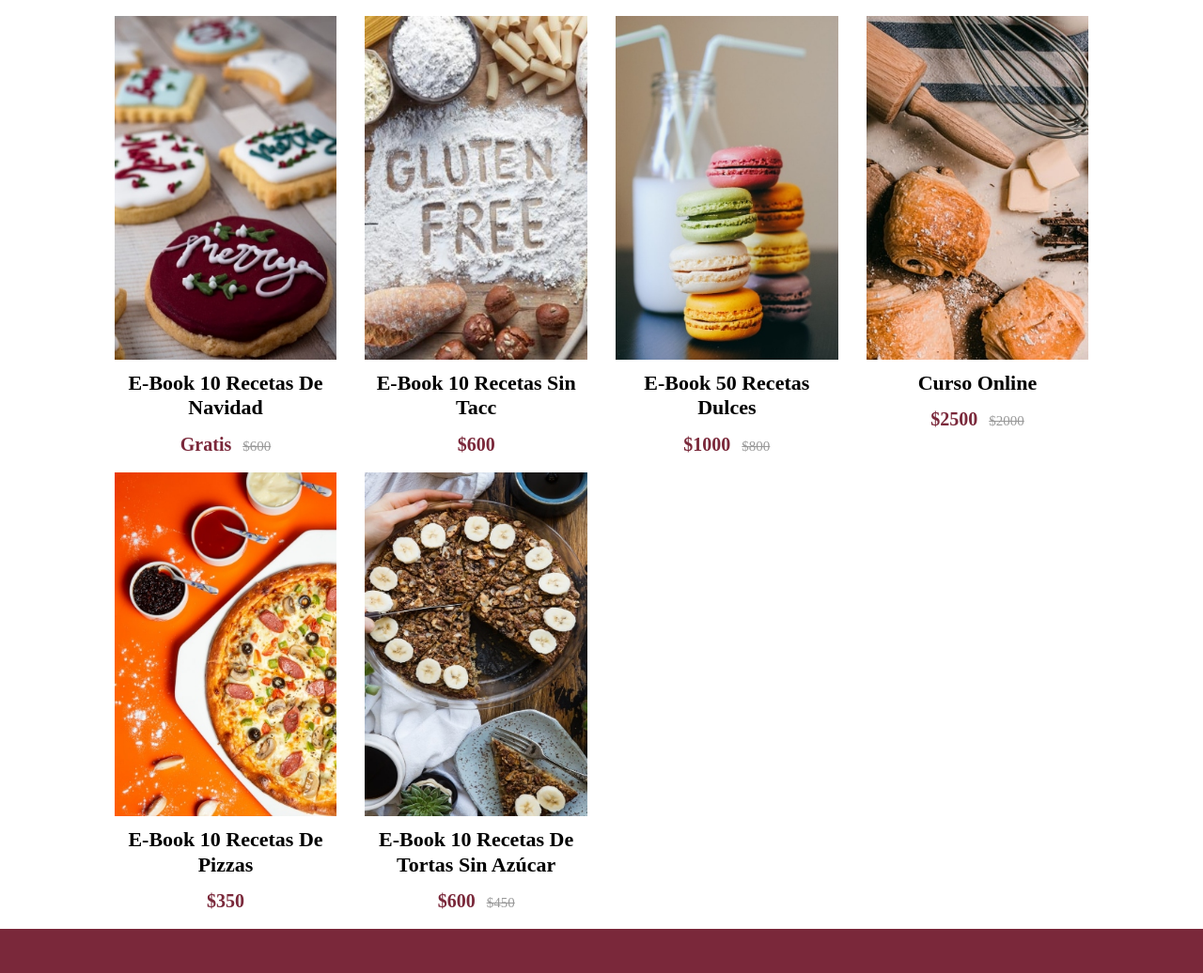
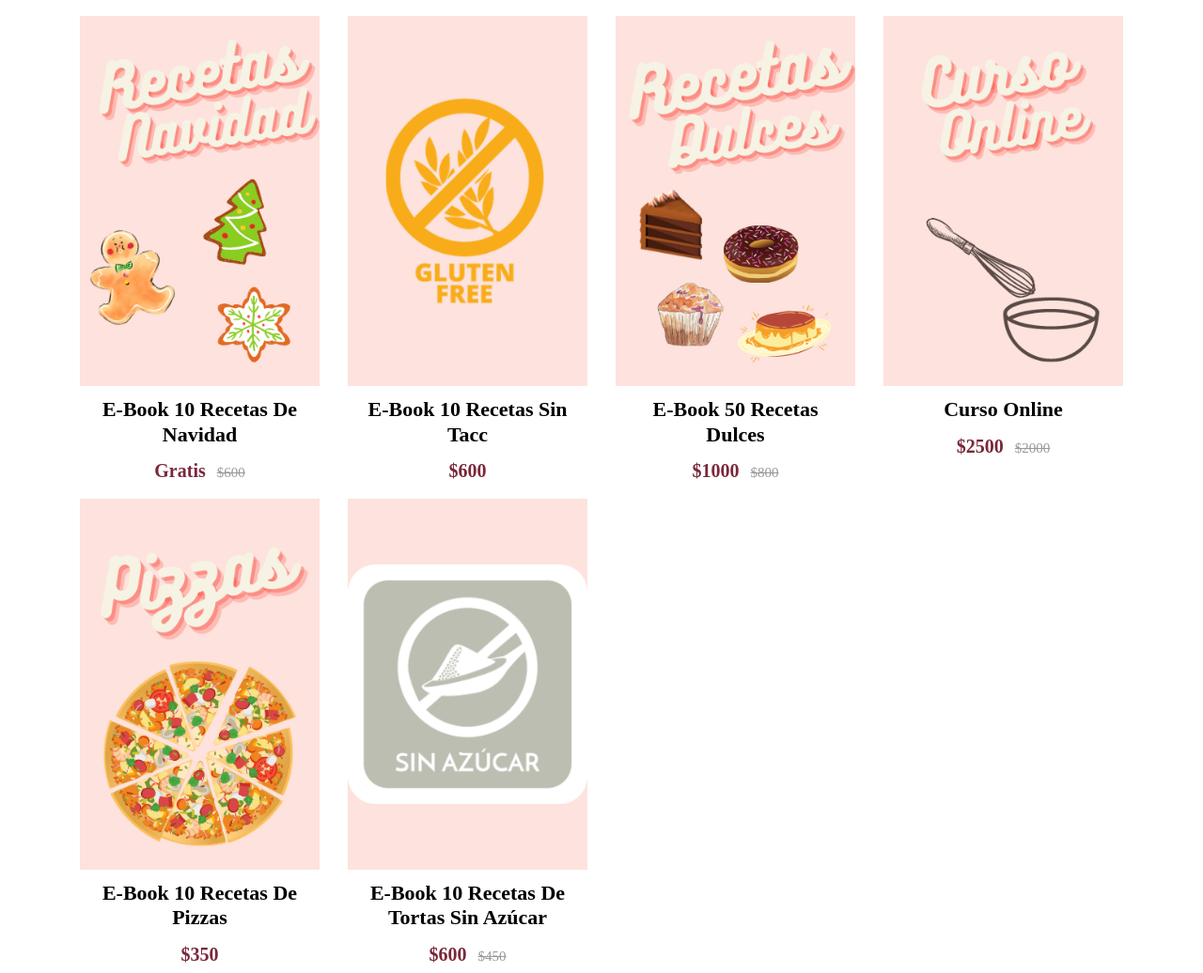
Before and after one commit to SebastianDeFranco/Trabajo-Codehouse, a website: page views/shop.html in a window 1280 px wide. Shown: the part 193-1229 px from the top of the page at 94% size. Drawn offline with nearby package versions, Linux system fonts and the light colour scheme; a web font is replaced by a local one.

Commit message:
haciendo cambios

```diff
--- a/assets/scss/archivo.scss
+++ b/assets/scss/archivo.scss
@@ -275,6 +275,14 @@ $blanco:#fff;
     font-size: 17px;
 }
 
+.input-file{
+    width: 100%;
+    margin-bottom: 20px;
+    padding: 7px;
+    box-sizing: border-box;
+    font-size: 17px;
+}
+
 textarea{
     min-height: 100px;
     max-height: 200px;
@@ -427,10 +435,8 @@ i{
         justify-content: space-between;
         margin-left: 30px;
     }
-
-    footer{
-        width: 790px;
-        height: 55vh;
+    footer .row{
+        flex-wrap: nowrap;
     }
 }
 
--- a/views/shop.html
+++ b/views/shop.html
@@ -56,14 +56,14 @@
     </header>
 <!--==============SHOP================-->
 
-    <div class="container col-xl-10 body">
+    <div class="container body">
         <h3 class="titulo-principal">Shop</h3>
         <div class="row">
-            <div class="col-xl-3 col-md-3 col-sm-6">
+            <div class="col-xl-3 col-md-3 col-sm-6 col-xs-3">
                 <div class="product-grid6">
                     <div class="product-image6">
                         <a href="#">
-                            <img src="../img/navidad-ebook.jpg" alt="e-book recetas de navidad">
+                            <img src="../img/navidad-ebook.png" alt="e-book recetas de navidad">
                         </a>
                     </div>
                     <div class="product-content">
@@ -79,11 +79,11 @@
                     </ul>
                 </div>
             </div>
-            <div class="col-xl-3 col-md-3 col-sm-6">
+            <div class="col-xl-3 col-md-3 col-sm-6 col-xs-3">
                 <div class="product-grid6">
                     <div class="product-image6">
                         <a href="#">
-                            <img class="pic-1" src="../img/tacc-ebook.jpg" alt="e-book 10 recetas sin Tacc">
+                            <img class="pic-1" src="../img/tacc-ebook.png" alt="e-book 10 recetas sin Tacc">
                         </a>
                     </div>
                     <div class="product-content">
@@ -98,11 +98,11 @@
                     </ul>
                 </div>
             </div>
-            <div class="col-xl-3 col-md-3 col-sm-6">
+            <div class="col-xl-3 col-md-3 col-sm-6 col-xs-3">
                 <div class="product-grid6">
                     <div class="product-image6">
                         <a href="#">
-                            <img class="pic-1" src="../img/macaron-ebook.jpg" alt="e-book 50 recetas Dulces">
+                            <img class="pic-1" src="../img/dulces-ebook.png" alt="e-book 50 recetas Dulces">
                         </a>
                     </div>
                     <div class="product-content">
@@ -118,11 +118,11 @@
                     </ul>
                 </div>
             </div>
-            <div class="col-xl-3 col-md-3 col-sm-6">
+            <div class="col-xl-3 col-md-3 col-sm-6 col-xs-3">
                 <div class="product-grid6">
                     <div class="product-image6">
                         <a href="#">
-                            <img class="pic-1" src="../img/shop-curso.jpg" alt="Curso online">
+                            <img class="pic-1" src="../img/shop-curso.png" alt="Curso online">
                         </a>
                     </div>
                     <div class="product-content">
@@ -138,11 +138,11 @@
                     </ul>
                 </div>
             </div>
-            <div class="col-xl-3 col-md-3 col-sm-6">
+            <div class="col-xl-3 col-md-3 col-sm-6 col-xs-3">
                 <div class="product-grid6">
                     <div class="product-image6">
                         <a href="#">
-                            <img class="pic-1" src="../img/pizza-ebook.jpg" alt="Curso online">
+                            <img class="pic-1" src="../img/pizza-ebook.png" alt="Curso online">
                         </a>
                     </div>
                     <div class="product-content">
@@ -157,11 +157,11 @@
                     </ul>
                 </div>
             </div>
-            <div class="col-xl-3 col-md-3 col-sm-6">
+            <div class="col-xl-3 col-md-3 col-sm-6 col-xs-3">
                 <div class="product-grid6">
                     <div class="product-image6">
                         <a href="#">
-                            <img class="pic-1" src="../img/sin-azucar-ebook.jpg" alt="Curso online">
+                            <img class="pic-1" src="../img/sin-azucar-ebook.png" alt="Curso online">
                         </a>
                     </div>
                     <div class="product-content">
```
Also changed, not shown: assets/css/archivo.css, img/Navidad-ebook.png (added), img/dulces-ebook.png (added), img/macaron-ebook.jpg (deleted), img/navidad-ebook.jpg (deleted), img/pizza-ebook.jpg (deleted), img/pizza-ebook.png (added), img/shop-curso.jpg (deleted), img/shop-curso.png (added), img/sin-azucar-ebook.jpg (deleted), img/sin-azucar-ebook.png (added), img/tacc-ebook.jpg (deleted), img/tacc-ebook.png (added).
